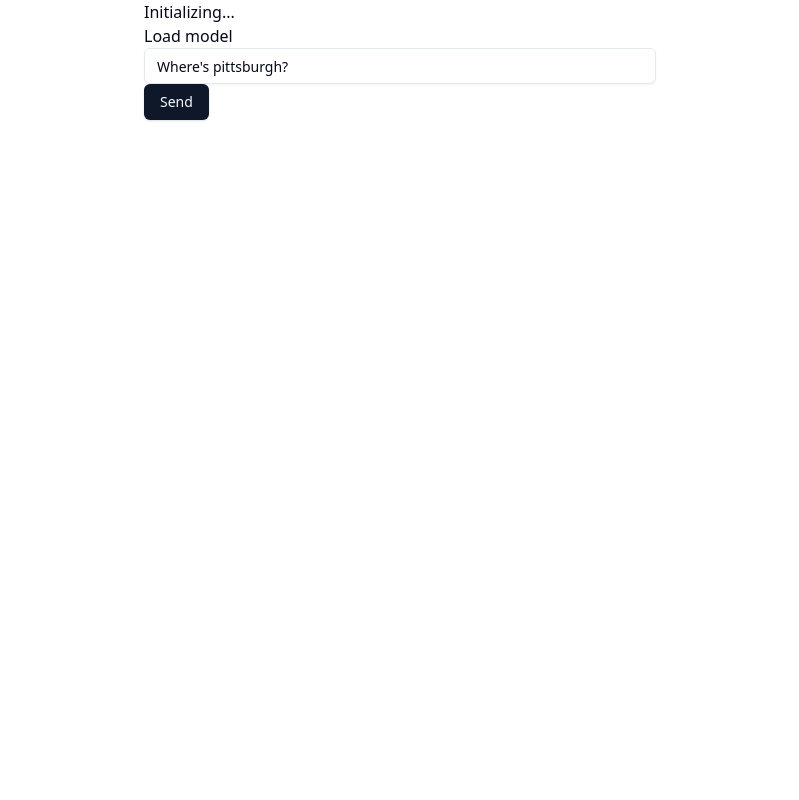
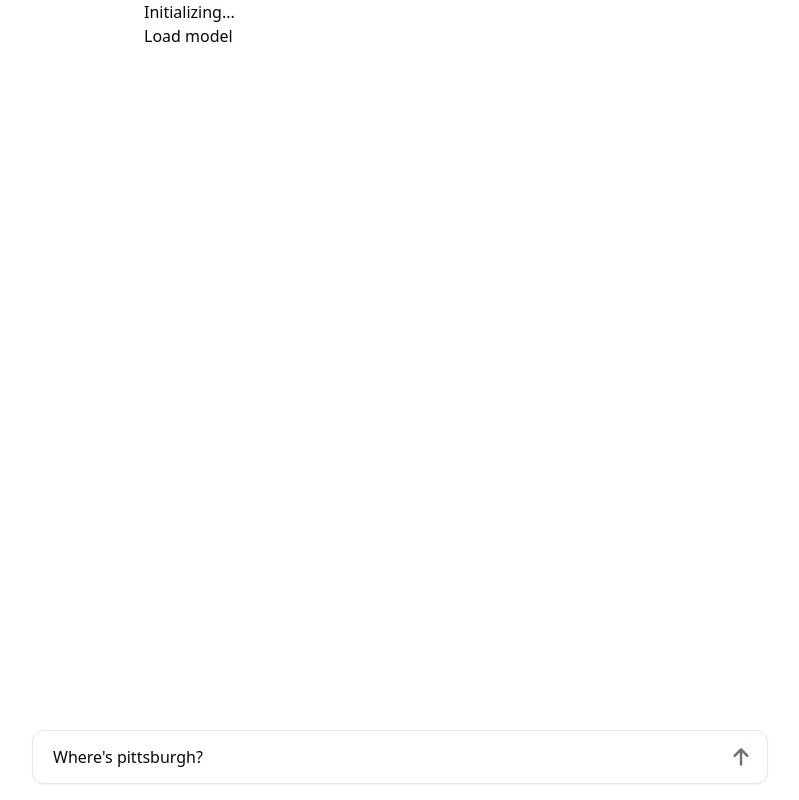
Before and after one commit to abi/secret-llama, a React (Vite) app: page / in a window 1280 px wide. Shown: the whole page, without its empty margins (240-1039 px from the left). Built offline with nearby package versions, Linux system fonts and the light colour scheme; what @mlc-ai/web-llm would draw is missing.

Commit message:
make message input look better

```diff
--- a/package.json
+++ b/package.json
@@ -18,6 +18,7 @@
     "clsx": "^2.1.1",
     "react": "^18.2.0",
     "react-dom": "^18.2.0",
+    "react-icons": "^5.2.0",
     "tailwind-merge": "^2.3.0",
     "tailwindcss-animate": "^1.0.7"
   },
--- a/src/App.tsx
+++ b/src/App.tsx
@@ -2,6 +2,7 @@ import { useState } from "react";
 import * as webllm from "@mlc-ai/web-llm";
 import { Input } from "@/components/ui/input";
 import { Button } from "./components/ui/button";
+import { FaArrowUp } from "react-icons/fa6";
 
 const appConfig = webllm.prebuiltAppConfig;
 // CHANGE THIS TO SEE EFFECTS OF BOTH, CODE BELOW DO NOT NEED TO CHANGE
@@ -50,6 +51,7 @@ function App() {
       content: userInput,
     };
     setChatHistory((history) => [...history, userMessage]);
+    setUserInput("");
 
     const reply0 = await loadedEngine.chat.completions.create({
       messages: [...chatHistory, userMessage],
@@ -92,8 +94,12 @@ function App() {
             </p>
           </div>
         ))}
+        <div className="fixed bottom-0 left-0 right-0 p-4 bg-white max-w-3xl mx-auto">
+          <div className="flex items-center p-2 bg-white border rounded-xl shadow-sm">
             <Input
-          placeholder="Enter message"
+              className="flex-1 border-none shadow-none focus:ring-0
+              ring-0 focus:border-0 focus-visible:ring-0 text-base"
+              placeholder="Message Llama"
               onChange={(e) => setUserInput(e.target.value)}
               value={userInput}
               onKeyDown={(e) => {
@@ -102,7 +108,11 @@ function App() {
                 }
               }}
             />
-        <Button onClick={send}>Send</Button>
+            <Button className="p-2" variant="ghost" onClick={send}>
+              <FaArrowUp className="h-5 w-5 text-gray-500" />
+            </Button>
+          </div>
+        </div>
       </div>
     </>
   );
```
Also changed, not shown: 1 other file (tests, documents, lock files or other folders). Lines whose indentation alone changed are shown as unchanged.
